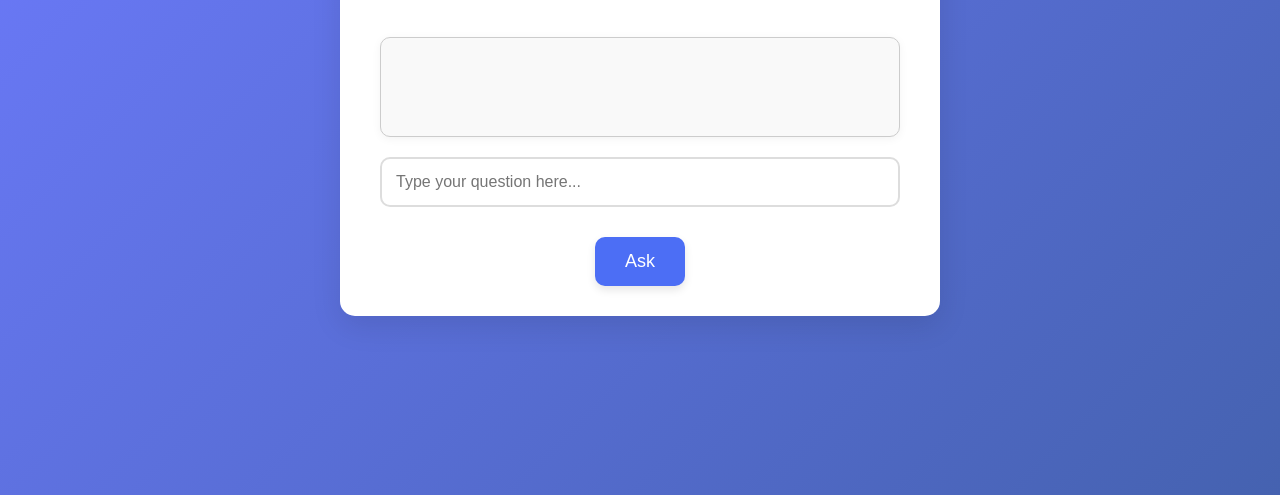
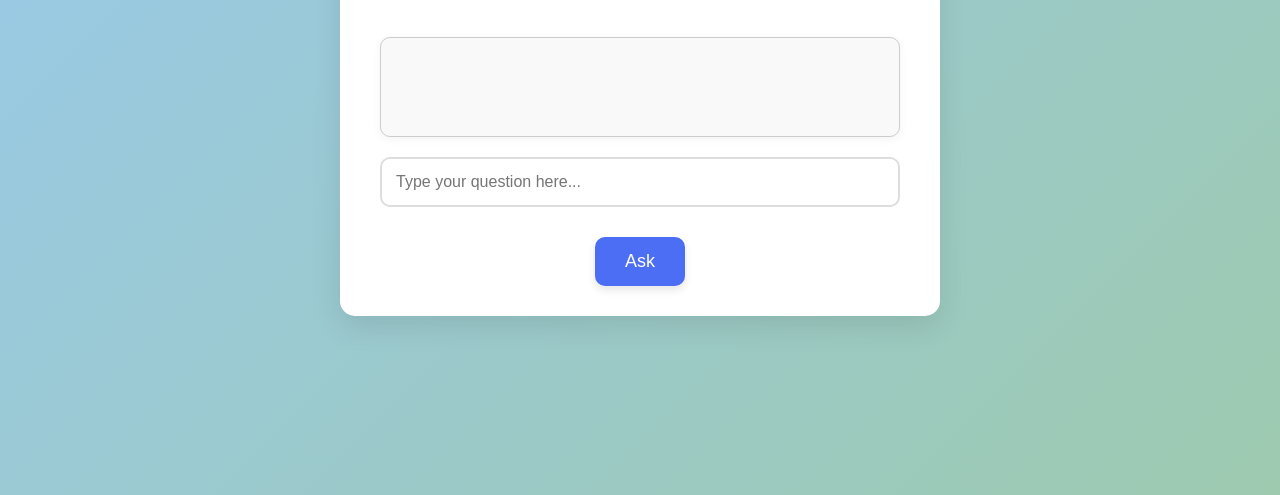
Before and after one commit to Riya0899/AI-chatbot, a website: page index.html in a window 1280 px wide. Shown: the part 305-800 px from the top of the page. Drawn offline with Linux system fonts and the light colour scheme.

Commit message:
Update style.css

```diff
--- a/style.css
+++ b/style.css
@@ -8,7 +8,7 @@
   /* Body Styles */
   body {
     font-family: 'Poppins', sans-serif;
-    background: linear-gradient(135deg, #6e7bff, #4562b0);
+    background: linear-gradient(135deg, #99c9ec, #9dcaaf);
     color: #333;
     display: flex;
     justify-content: center;
```
